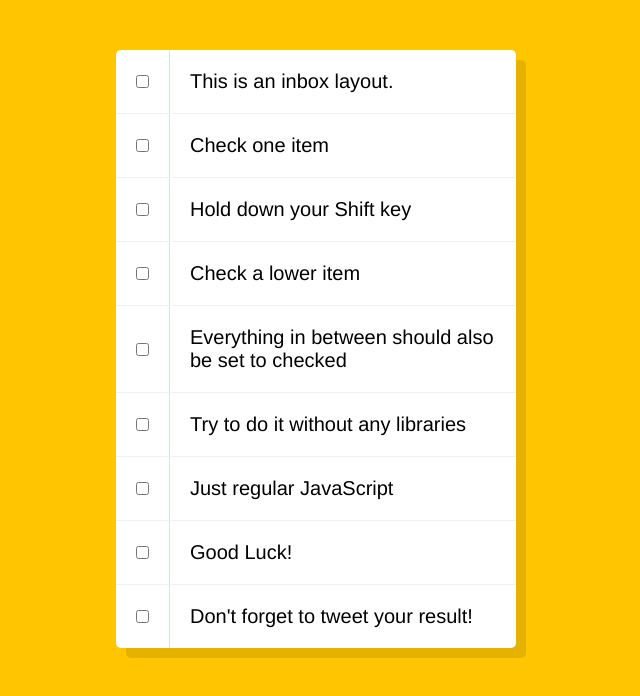
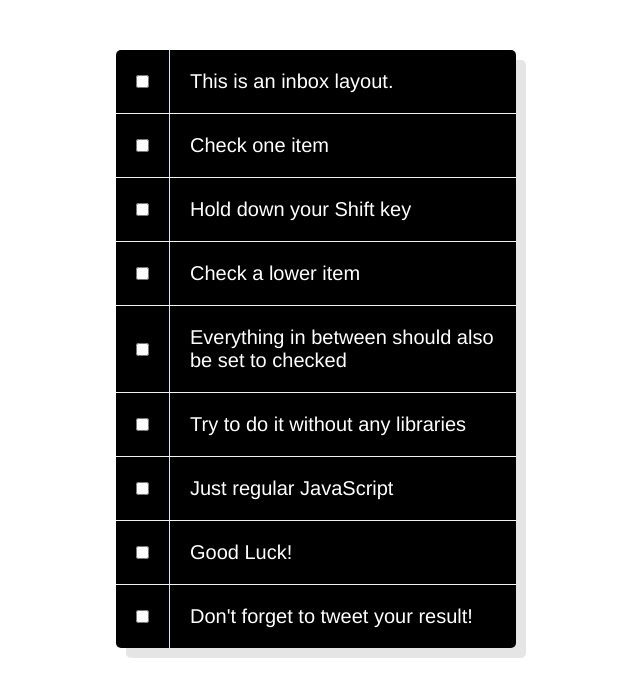
Before and after one commit to zsadov1/Hold-Shift-to-Check-Multiple-Checkboxes, a plain HTML site: page index.html in a window 1280 px wide. Shown: the whole page, without its empty margins (324-964 px from the left). Drawn offline with Linux system fonts and the light colour scheme.

Commit message:
Style Changes

```diff
--- a/index.html
+++ b/index.html
@@ -8,13 +8,14 @@
 		<style>
 			html {
 				font-family: sans-serif;
-				background: #ffc600;
+				background: white;
+				color: white;
 			}
 
 			.inbox {
 				max-width: 400px;
 				margin: 50px auto;
-				background: white;
+				background: black;
 				border-radius: 5px;
 				box-shadow: 10px 10px 0 rgba(0, 0, 0, 0.1);
 			}
@@ -30,7 +31,7 @@
 			}
 
 			input:checked + p {
-				background: #f9f9f9;
+				background: transparent;
 				text-decoration: line-through;
 			}
 
```
